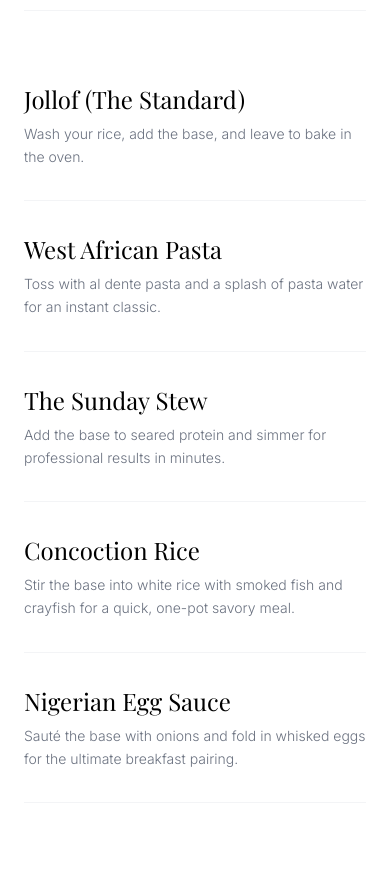
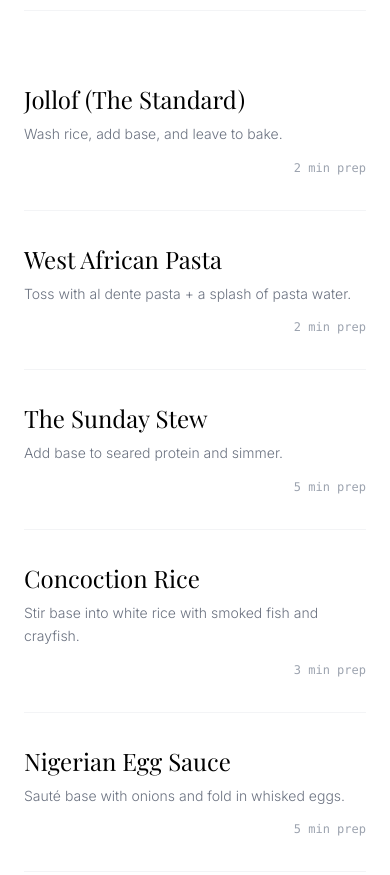
Before and after one commit to sotariye/eyira, a React (Vite) app: page / in a window 390 px wide. Shown: the part 8180-9055 px from the top of the page. Built offline with nearby package versions, Linux system fonts and the light colour scheme; no server answers; a web font is replaced by a local one.

Commit message:
Add prep times to recipes in Blueprint section

```diff
--- a/components/Ingredients.tsx
+++ b/components/Ingredients.tsx
@@ -44,8 +44,11 @@ const Ingredients: React.FC = () => {
                 <div className="md:w-1/3 mb-2 md:mb-0">
                   <h5 className="font-serif text-2xl text-black">Jollof (The Standard)</h5>
                 </div>
-                <div className="md:w-2/3">
-                  <p className="font-sans text-sm text-gray-500 font-light leading-relaxed">Wash your rice, add the base, and leave to bake in the oven.</p>
+                <div className="md:w-1/2 mb-2 md:mb-0">
+                  <p className="font-sans text-sm text-gray-500 font-light leading-relaxed">Wash rice, add base, and leave to bake.</p>
+                </div>
+                <div className="md:w-auto text-right">
+                  <span className="font-mono text-xs text-gray-400">2 min prep</span>
                 </div>
               </div>
 
@@ -54,8 +57,11 @@ const Ingredients: React.FC = () => {
                 <div className="md:w-1/3 mb-2 md:mb-0">
                   <h5 className="font-serif text-2xl text-black">West African Pasta</h5>
                 </div>
-                <div className="md:w-2/3">
-                  <p className="font-sans text-sm text-gray-500 font-light leading-relaxed">Toss with al dente pasta and a splash of pasta water for an instant classic.</p>
+                <div className="md:w-1/2 mb-2 md:mb-0">
+                  <p className="font-sans text-sm text-gray-500 font-light leading-relaxed">Toss with al dente pasta + a splash of pasta water.</p>
+                </div>
+                <div className="md:w-auto text-right">
+                  <span className="font-mono text-xs text-gray-400">2 min prep</span>
                 </div>
               </div>
 
@@ -64,8 +70,11 @@ const Ingredients: React.FC = () => {
                 <div className="md:w-1/3 mb-2 md:mb-0">
                   <h5 className="font-serif text-2xl text-black">The Sunday Stew</h5>
                 </div>
-                <div className="md:w-2/3">
-                  <p className="font-sans text-sm text-gray-500 font-light leading-relaxed">Add the base to seared protein and simmer for professional results in minutes.</p>
+                <div className="md:w-1/2 mb-2 md:mb-0">
+                  <p className="font-sans text-sm text-gray-500 font-light leading-relaxed">Add base to seared protein and simmer.</p>
+                </div>
+                <div className="md:w-auto text-right">
+                  <span className="font-mono text-xs text-gray-400">5 min prep</span>
                 </div>
               </div>
 
@@ -74,8 +83,11 @@ const Ingredients: React.FC = () => {
                 <div className="md:w-1/3 mb-2 md:mb-0">
                   <h5 className="font-serif text-2xl text-black">Concoction Rice</h5>
                 </div>
-                <div className="md:w-2/3">
-                  <p className="font-sans text-sm text-gray-500 font-light leading-relaxed">Stir the base into white rice with smoked fish and crayfish for a quick, one-pot savory meal.</p>
+                <div className="md:w-1/2 mb-2 md:mb-0">
+                  <p className="font-sans text-sm text-gray-500 font-light leading-relaxed">Stir base into white rice with smoked fish and crayfish.</p>
+                </div>
+                <div className="md:w-auto text-right">
+                  <span className="font-mono text-xs text-gray-400">3 min prep</span>
                 </div>
               </div>
 
@@ -84,8 +96,11 @@ const Ingredients: React.FC = () => {
                 <div className="md:w-1/3 mb-2 md:mb-0">
                   <h5 className="font-serif text-2xl text-black">Nigerian Egg Sauce</h5>
                 </div>
-                <div className="md:w-2/3">
-                  <p className="font-sans text-sm text-gray-500 font-light leading-relaxed">Sauté the base with onions and fold in whisked eggs for the ultimate breakfast pairing.</p>
+                <div className="md:w-1/2 mb-2 md:mb-0">
+                  <p className="font-sans text-sm text-gray-500 font-light leading-relaxed">Sauté base with onions and fold in whisked eggs.</p>
+                </div>
+                <div className="md:w-auto text-right">
+                  <span className="font-mono text-xs text-gray-400">5 min prep</span>
                 </div>
               </div>
             </div>
```
